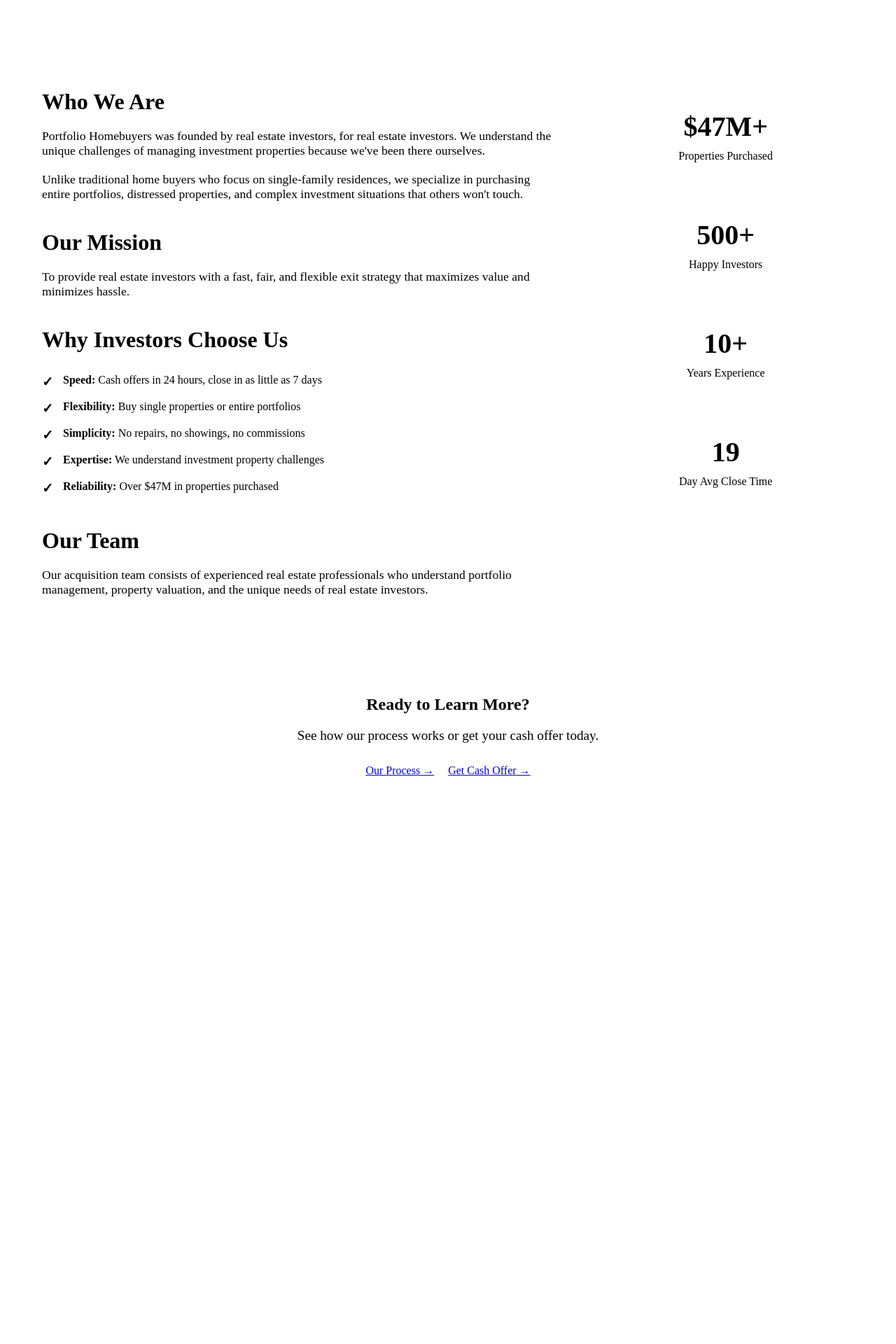
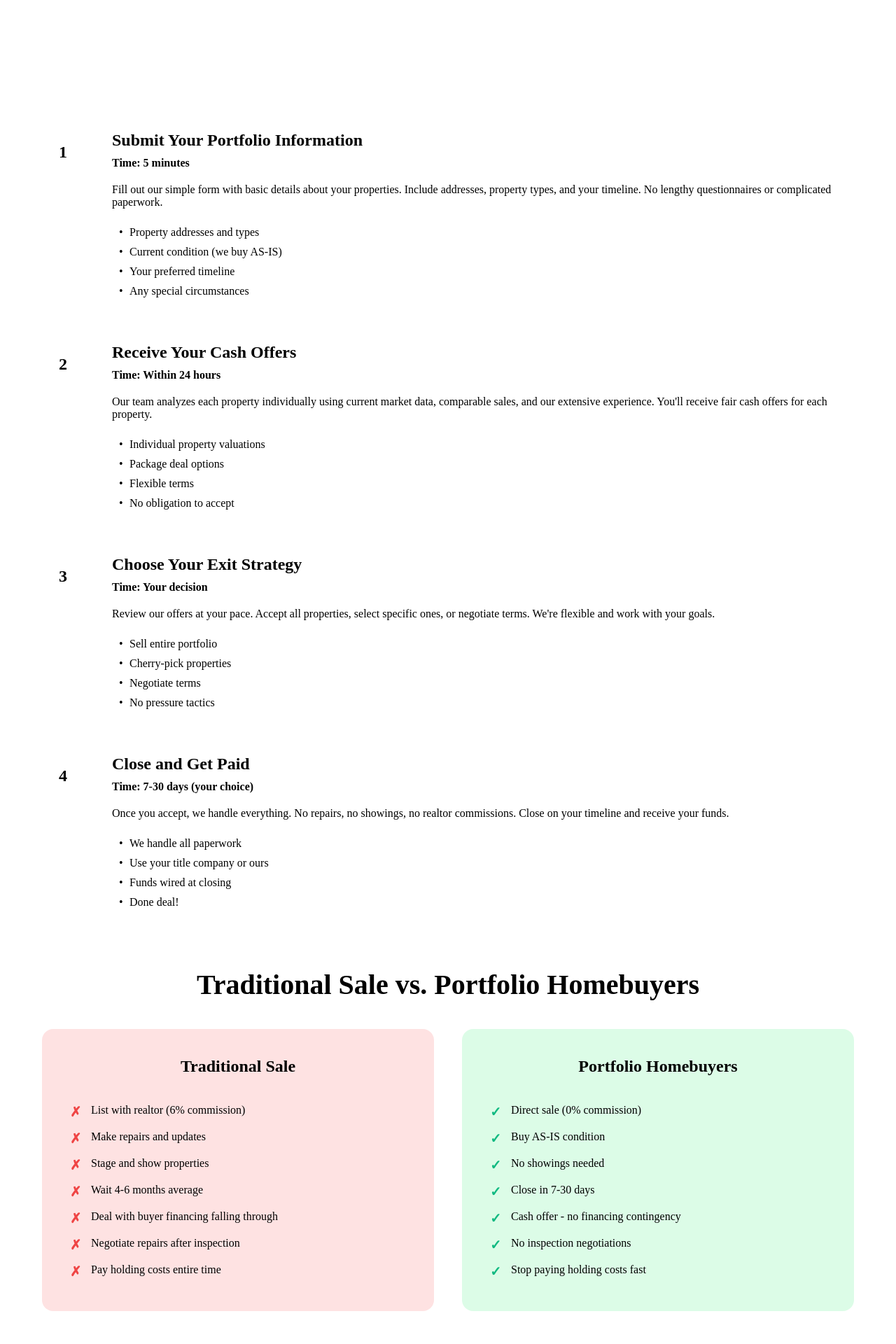
Before and after one commit to portfoliohm/portfolio-homebuyers, a Next.js app: page /about in a window 1280 px wide. Shown: the part 300-2220 px from the top of the page at 70% size. Before the commit the page ends 1558 px from the top, so only its background shows below. Built offline with nearby package versions, Linux system fonts and the light colour scheme; a web font is replaced by a local one.

Commit message:
Update about.js

```diff
--- a/pages/about.js
+++ b/pages/about.js
@@ -1,13 +1,13 @@
-// pages/about.js
+// pages/process.js
 import Head from 'next/head'
 import Link from 'next/link'
 
-export default function About() {
+export default function Process() {
   return (
     <>
       <Head>
-        <title>About Portfolio Homebuyers | Cash Home Buyers for Investors</title>
-        <meta name="description" content="Learn about Portfolio Homebuyers - the trusted cash buyer for real estate investors looking to exit their portfolios quickly and efficiently." />
+        <title>Our Process | How Portfolio Homebuyers Works</title>
+        <meta name="description" content="Learn how Portfolio Homebuyers makes selling your investment properties fast, easy, and profitable. Our simple 4-step process explained." />
         <link href="https://api.fontshare.com/v2/css?f[]=satoshi@700,500,400&display=swap" rel="stylesheet" />
       </Head>
 
@@ -26,63 +26,109 @@ export default function About() {
       <main className="page-content">
         <section className="page-hero">
           <div className="container">
-            <h1>About <span className="gradient-text">Portfolio Homebuyers</span></h1>
-            <p className="hero-subtitle">The investor's choice for portfolio liquidation since 2015</p>
+            <h1>Our <span className="gradient-text">Simple Process</span></h1>
+            <p className="hero-subtitle">From first contact to cash in hand in as little as 7 days</p>
           </div>
         </section>
 
         <section className="content-section">
           <div className="container">
-            <div className="content-grid">
-              <div className="content-main">
-                <h2>Who We Are</h2>
-                <p>Portfolio Homebuyers was founded by real estate investors, for real estate investors. We understand the unique challenges of managing investment properties because we've been there ourselves.</p>
-
-                <p>Unlike traditional home buyers who focus on single-family residences, we specialize in purchasing entire portfolios, distressed properties, and complex investment situations that others won't touch.</p>
-
-                <h2>Our Mission</h2>
-                <p>To provide real estate investors with a fast, fair, and flexible exit strategy that maximizes value and minimizes hassle.</p>
-
-                <h2>Why Investors Choose Us</h2>
-                <ul className="feature-list">
-                  <li><strong>Speed:</strong> Cash offers in 24 hours, close in as little as 7 days</li>
-                  <li><strong>Flexibility:</strong> Buy single properties or entire portfolios</li>
-                  <li><strong>Simplicity:</strong> No repairs, no showings, no commissions</li>
-                  <li><strong>Expertise:</strong> We understand investment property challenges</li>
-                  <li><strong>Reliability:</strong> Over $47M in properties purchased</li>
-                </ul>
-
-                <h2>Our Team</h2>
-                <p>Our acquisition team consists of experienced real estate professionals who understand portfolio management, property valuation, and the unique needs of real estate investors.</p>
+            <div className="process-timeline">
+              <div className="timeline-item">
+                <div className="timeline-number">1</div>
+                <div className="timeline-content">
+                  <h3>Submit Your Portfolio Information</h3>
+                  <p className="timeline-time">Time: 5 minutes</p>
+                  <p>Fill out our simple form with basic details about your properties. Include addresses, property types, and your timeline. No lengthy questionnaires or complicated paperwork.</p>
+                  <ul>
+                    <li>Property addresses and types</li>
+                    <li>Current condition (we buy AS-IS)</li>
+                    <li>Your preferred timeline</li>
+                    <li>Any special circumstances</li>
+                  </ul>
+                </div>
               </div>
 
-              <div className="content-sidebar">
-                <div className="stat-card">
-                  <div className="stat-number">$47M+</div>
-                  <div className="stat-label">Properties Purchased</div>
+              <div className="timeline-item">
+                <div className="timeline-number">2</div>
+                <div className="timeline-content">
+                  <h3>Receive Your Cash Offers</h3>
+                  <p className="timeline-time">Time: Within 24 hours</p>
+                  <p>Our team analyzes each property individually using current market data, comparable sales, and our extensive experience. You'll receive fair cash offers for each property.</p>
+                  <ul>
+                    <li>Individual property valuations</li>
+                    <li>Package deal options</li>
+                    <li>Flexible terms</li>
+                    <li>No obligation to accept</li>
+                  </ul>
                 </div>
-                <div className="stat-card">
-                  <div className="stat-number">500+</div>
-                  <div className="stat-label">Happy Investors</div>
+              </div>
+
+              <div className="timeline-item">
+                <div className="timeline-number">3</div>
+                <div className="timeline-content">
+                  <h3>Choose Your Exit Strategy</h3>
+                  <p className="timeline-time">Time: Your decision</p>
+                  <p>Review our offers at your pace. Accept all properties, select specific ones, or negotiate terms. We're flexible and work with your goals.</p>
+                  <ul>
+                    <li>Sell entire portfolio</li>
+                    <li>Cherry-pick properties</li>
+                    <li>Negotiate terms</li>
+                    <li>No pressure tactics</li>
+                  </ul>
                 </div>
-                <div className="stat-card">
-                  <div className="stat-number">10+</div>
-                  <div className="stat-label">Years Experience</div>
+              </div>
+
+              <div className="timeline-item">
+                <div className="timeline-number">4</div>
+                <div className="timeline-content">
+                  <h3>Close and Get Paid</h3>
+                  <p className="timeline-time">Time: 7-30 days (your choice)</p>
+                  <p>Once you accept, we handle everything. No repairs, no showings, no realtor commissions. Close on your timeline and receive your funds.</p>
+                  <ul>
+                    <li>We handle all paperwork</li>
+                    <li>Use your title company or ours</li>
+                    <li>Funds wired at closing</li>
+                    <li>Done deal!</li>
+                  </ul>
                 </div>
-                <div className="stat-card">
-                  <div className="stat-number">19</div>
-                  <div className="stat-label">Day Avg Close Time</div>
+              </div>
+            </div>
+
+            <div className="comparison-section">
+              <h2>Traditional Sale vs. Portfolio Homebuyers</h2>
+              <div className="comparison-grid">
+                <div className="comparison-card traditional">
+                  <h3>Traditional Sale</h3>
+                  <ul className="comparison-list cons">
+                    <li>List with realtor (6% commission)</li>
+                    <li>Make repairs and updates</li>
+                    <li>Stage and show properties</li>
+                    <li>Wait 4-6 months average</li>
+                    <li>Deal with buyer financing falling through</li>
+                    <li>Negotiate repairs after inspection</li>
+                    <li>Pay holding costs entire time</li>
+                  </ul>
+                </div>
+                <div className="comparison-card our-way">
+                  <h3>Portfolio Homebuyers</h3>
+                  <ul className="comparison-list pros">
+                    <li>Direct sale (0% commission)</li>
+                    <li>Buy AS-IS condition</li>
+                    <li>No showings needed</li>
+                    <li>Close in 7-30 days</li>
+                    <li>Cash offer - no financing contingency</li>
+                    <li>No inspection negotiations</li>
+                    <li>Stop paying holding costs fast</li>
+                  </ul>
                 </div>
               </div>
             </div>
 
             <div className="cta-section">
-              <h2>Ready to Learn More?</h2>
-              <p>See how our process works or get your cash offer today.</p>
-              <div className="cta-buttons">
-                <Link href="/process" className="glow-button">Our Process →</Link>
-                <Link href="/#offer-form" className="glow-button-outline">Get Cash Offer →</Link>
-              </div>
+              <h2>Ready to Get Started?</h2>
+              <p>The first step takes just 5 minutes.</p>
+              <Link href="/#offer-form" className="glow-button">Get Your Cash Offer →</Link>
             </div>
           </div>
         </section>
@@ -198,68 +244,142 @@ export default function About() {
           padding: 80px 0;
         }
 
-        .content-grid {
-          display: grid;
-          grid-template-columns: 2fr 1fr;
-          gap: 60px;
-          margin-bottom: 60px;
+        .process-timeline {
+          margin: 60px 0;
         }
 
-        .content-main h2 {
-          color: var(--navy);
-          margin: 40px 0 20px;
-          font-size: 2rem;
+        .timeline-item {
+          display: flex;
+          gap: 40px;
+          margin-bottom: 60px;
+          position: relative;
         }
 
-        .content-main h2:first-child {
-          margin-top: 0;
+        .timeline-item:not(:last-child):after {
+          content: '';
+          position: absolute;
+          left: 30px;
+          top: 70px;
+          width: 2px;
+          height: calc(100% + 40px);
+          background: var(--light-gray);
         }
 
-        .content-main p {
-          margin-bottom: 20px;
-          color: var(--gray);
-          font-size: 1.1rem;
+        .timeline-number {
+          width: 60px;
+          height: 60px;
+          background: linear-gradient(135deg, var(--emerald), var(--emerald-dark));
+          border-radius: 50%;
+          display: flex;
+          align-items: center;
+          justify-content: center;
+          font-size: 1.5rem;
+          font-weight: 700;
+          color: var(--white);
+          flex-shrink: 0;
         }
 
-        .feature-list {
-          list-style: none;
-          margin: 20px 0;
+        .timeline-content {
+          flex: 1;
         }
 
-        .feature-list li {
-          padding: 10px 0;
-          padding-left: 30px;
+        .timeline-content h3 {
+          color: var(--navy);
+          margin-bottom: 10px;
+          font-size: 1.5rem;
+        }
+
+        .timeline-time {
+          color: var(--emerald-dark);
+          font-weight: 600;
+          margin-bottom: 20px;
+        }
+
+        .timeline-content p {
+          color: var(--gray);
+          margin-bottom: 20px;
+        }
+
+        .timeline-content ul {
+          list-style: none;
+        }
+
+        .timeline-content li {
+          padding: 5px 0;
+          padding-left: 25px;
           position: relative;
           color: var(--gray);
         }
 
-        .feature-list li:before {
-          content: "✓";
+        .timeline-content li:before {
+          content: "•";
+          position: absolute;
+          left: 10px;
+          color: var(--emerald);
+        }
+
+        .comparison-section {
+          margin: 80px 0;
+        }
+
+        .comparison-section h2 {
+          text-align: center;
+          margin-bottom: 40px;
+          font-size: 2.5rem;
+          color: var(--navy);
+        }
+
+        .comparison-grid {
+          display: grid;
+          grid-template-columns: 1fr 1fr;
+          gap: 40px;
+        }
+
+        .comparison-card {
+          padding: 40px;
+          border-radius: 16px;
+        }
+
+        .comparison-card.traditional {
+          background: #fee2e2;
+        }
+
+        .comparison-card.our-way {
+          background: #dcfce7;
+        }
+
+        .comparison-card h3 {
+          margin-bottom: 30px;
+          font-size: 1.5rem;
+          text-align: center;
+        }
+
+        .comparison-list {
+          list-style: none;
+        }
+
+        .comparison-list li {
+          padding: 10px 0;
+          padding-left: 30px;
+          position: relative;
+        }
+
+        .comparison-list.cons li:before {
+          content: "✗";
           position: absolute;
           left: 0;
-          color: var(--emerald);
+          color: #ef4444;
           font-weight: bold;
           font-size: 1.2rem;
         }
 
-        .stat-card {
-          background: var(--light-gray);
-          padding: 30px;
-          border-radius: 16px;
-          text-align: center;
-          margin-bottom: 20px;
-        }
-
-        .stat-number {
-          font-size: 2.5rem;
-          font-weight: 700;
-          color: var(--emerald-dark);
-          margin-bottom: 10px;
-        }
-
-        .stat-label {
-          color: var(--gray);
-          font-size: 1rem;
+        .comparison-list.pros li:before {
+          content: "✓";
+          position: absolute;
+          left: 0;
+          color: #10b981;
+          font-weight: bold;
+          font-size: 1.2rem;
         }
 
         .cta-section {
@@ -279,12 +399,6 @@ export default function About() {
           margin-bottom: 30px;
           color: var(--gray);
           font-size: 1.2rem;
-        }
-
-        .cta-buttons {
-          display: flex;
-          gap: 20px;
-          justify-content: center;
         }
 
         .glow-button {
@@ -307,41 +421,22 @@ export default function About() {
           box-shadow: 0 6px 20px 0 rgba(16, 185, 129, 0.6);
         }
 
-        .glow-button-outline {
-          background: transparent;
-          color: var(--navy);
-          border: 2px solid var(--navy);
-          padding: 14px 30px;
-          border-radius: 50px;
-          font-size: 18px;
-          font-weight: 600;
-          cursor: pointer;
-          text-decoration: none;
-          display: inline-block;
-          transition: all 0.3s ease;
-        }
-
-        .glow-button-outline:hover {
-          background: var(--navy);
-          color: white;
-        }
-
         @media (max-width: 768px) {
           .nav-links {
             display: none;
           }
 
-          .page-hero h1 {
-            font-size: 2rem;
+          .timeline-item {
+            flex-direction: column;
+            gap: 20px;
           }
 
-          .content-grid {
-            grid-template-columns: 1fr;
-            gap: 40px;
+          .timeline-item:not(:last-child):after {
+            display: none;
           }
 
-          .cta-buttons {
-            flex-direction: column;
+          .comparison-grid {
+            grid-template-columns: 1fr;
           }
         }
       `}</style>
```
